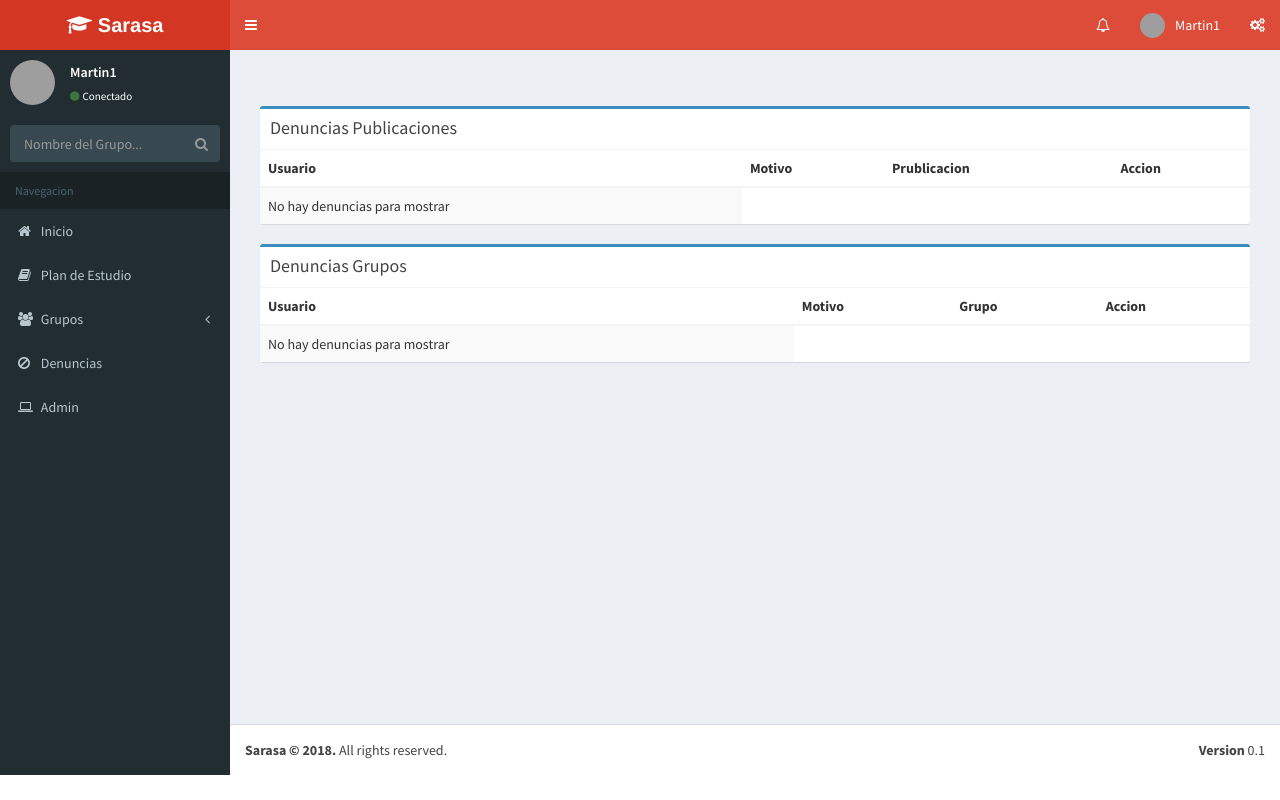
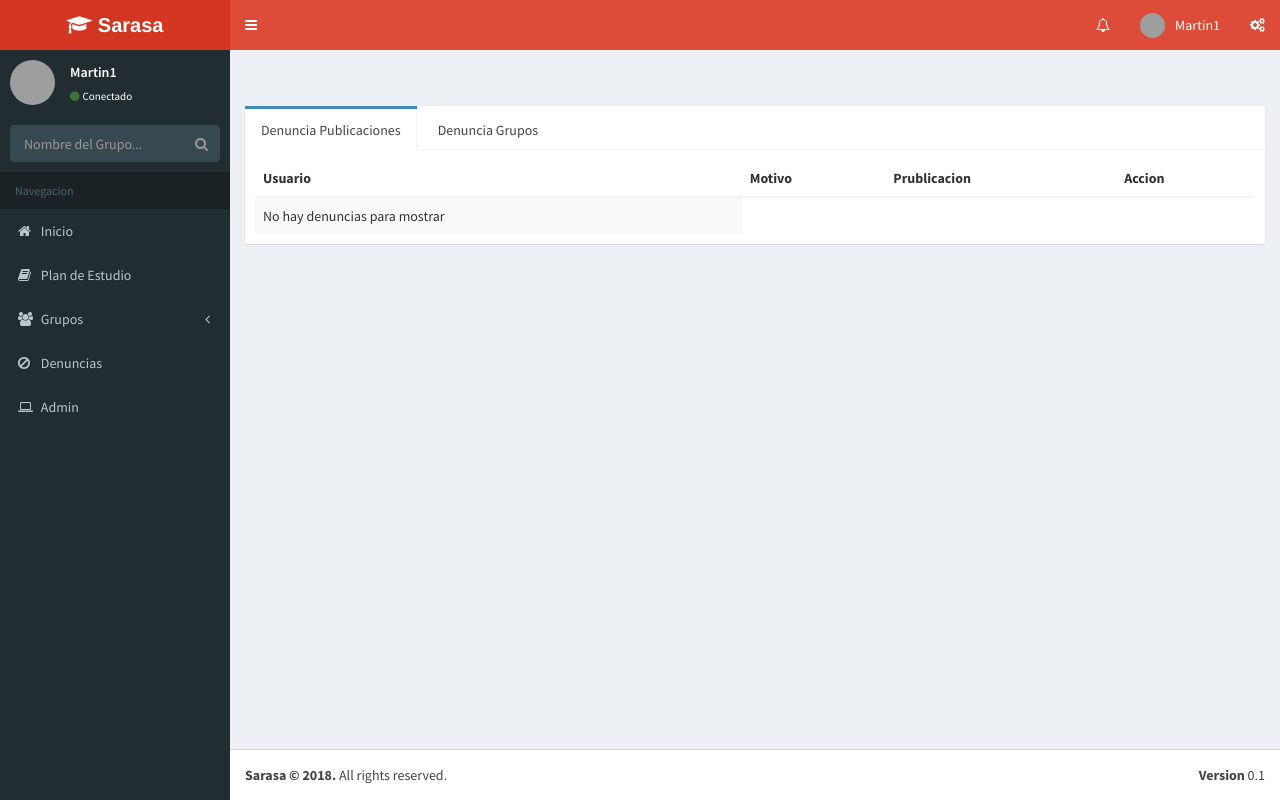
Before and after one commit to TinchoCasazza/ingenieriaWebUCSE, a Django app: page /denuncias/ in a window 1280 px wide. Run offline with Django 3.2, Linux system fonts and the light colour scheme; a user stored in the database is signed in; data comes from the database, SQL or seed files in the repository; data that the repository does not hold is empty; parts of the project's set-up code (start-up, migrations or seed data) failed here and were passed over; some libraries are stand-ins or nearby versions; grey boxes are pictures that could not be loaded.

Commit message:
Tabbed denuncias.html

```diff
--- a/django_adminlte/templates/adminlte/denuncias.html
+++ b/django_adminlte/templates/adminlte/denuncias.html
@@ -6,13 +6,14 @@
 
 {% block content %}
 
-        <div class="col-md-12">
-          <div class="box box-primary">
-            <div class="box-header with-border">
-              <h3 class="box-title">Denuncias Publicaciones</h3>
+<div class="nav-tabs-custom">
+    <ul class="nav nav-tabs">
+      <li class="active"><a href="#tab_1" data-toggle="tab" aria-expanded="true">Denuncia Publicaciones</a></li>
+      <li class=""><a href="#tab_2" data-toggle="tab" aria-expanded="false">Denuncia Grupos</a></li>
+    </ul>
+    <div class="tab-content">
+      <div class="tab-pane active" id="tab_1">
 
-              <!-- /.box-tools -->
-            </div>
               <!-- /.box-header -->
               <div class="box-body no-padding">
 
@@ -47,14 +48,12 @@
                 </div>
                 <!-- /.mail-box-messages -->
               </div>
+
       </div>
+      <!-- /.tab-pane -->
+      <div class="tab-pane" id="tab_2">
 
-          <div class="box box-primary">
-            <div class="box-header with-border">
-              <h3 class="box-title">Denuncias Grupos</h3>
 
-              <!-- /.box-tools -->
-            </div>
               <!-- /.box-header -->
               <div class="box-body no-padding">
 
@@ -91,7 +90,16 @@
               </div>
 
               <!-- /.box-body -->
+
       </div>
+
+    </div>
+    <!-- /.tab-content -->
+  </div>
+        <div class="col-md-12">
+
+
+
           <!-- /. box -->
         </div>
 
```
Lines whose indentation alone changed are shown as unchanged.
